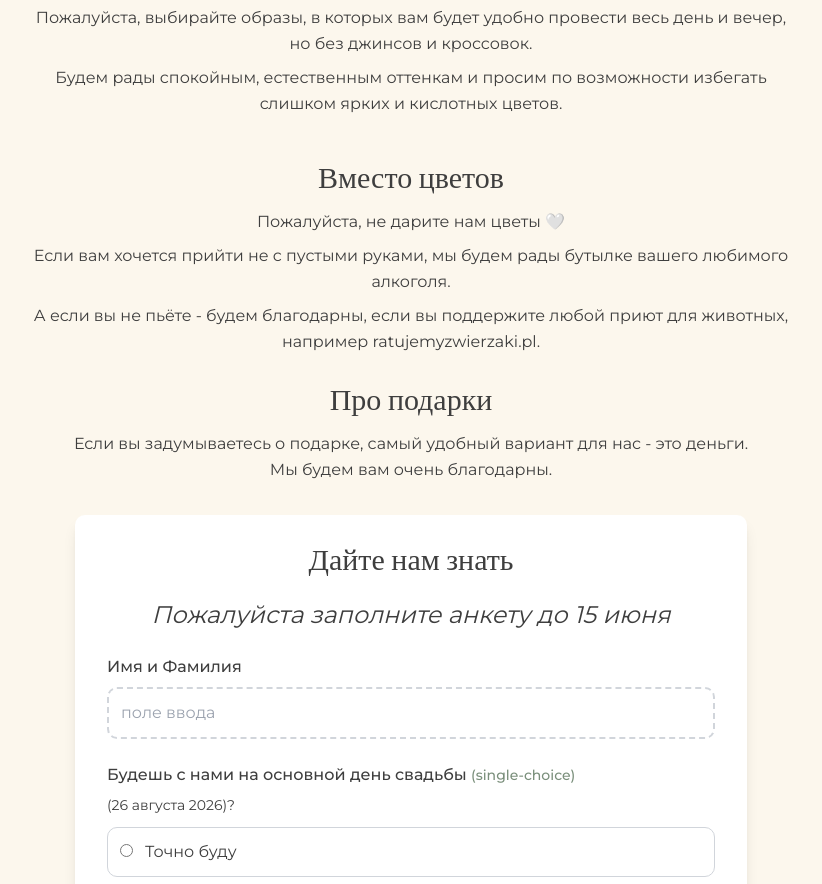
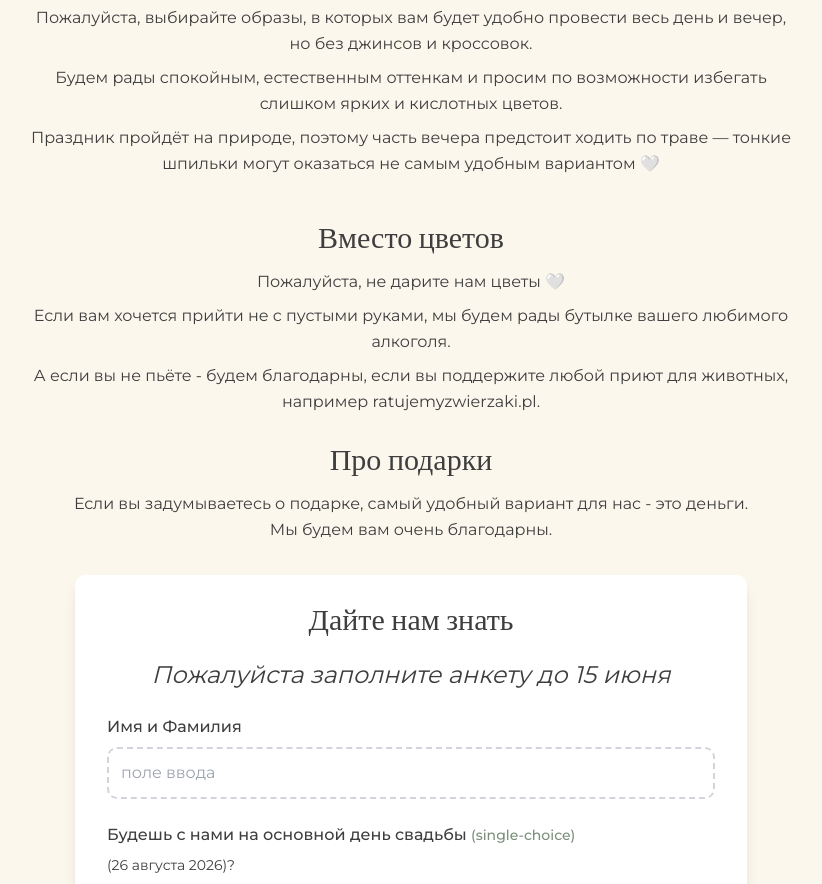
Before and after one commit to rybaaa/wedding-web, a React (Vite) app: page / in a window 1280 px wide. Shown: the part 3380-4264 px from the top of the page, without its empty margins (229-1051 px from the left). Built offline with nearby package versions, Linux system fonts and the light colour scheme.

Commit message:
add text to dresscode about high heels

```diff
--- a/src/components/DressCode.tsx
+++ b/src/components/DressCode.tsx
@@ -18,6 +18,9 @@ const DressCode: React.FC = () => {
           <p>
             Будем рады спокойным, естественным оттенкам и просим по возможности избегать слишком ярких и кислотных цветов.
           </p>
+          <p>
+            Праздник пройдёт на природе, поэтому часть вечера предстоит ходить по траве — тонкие шпильки могут оказаться не самым удобным вариантом 🤍
+          </p>
         </div>
       </div>
     </section>
```
